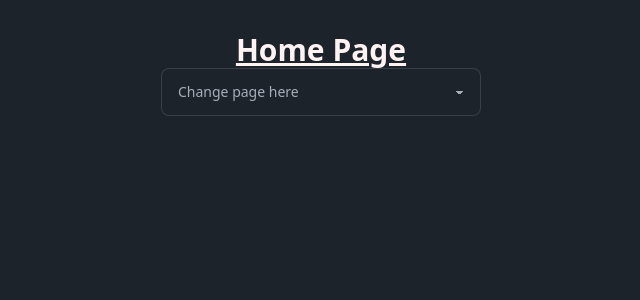
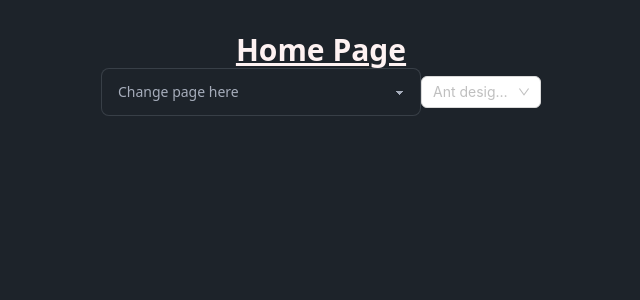
Before and after one commit to namgaxilem/scrapy-demo-ui, a React (Vite) app: page / in a window 1280 px wide. Shown: the top 300 px of the page, without its empty margins (319-959 px from the left). Built offline with nearby package versions, Linux system fonts and the light colour scheme.

Commit message:
add ant design select

```diff
--- a/package.json
+++ b/package.json
@@ -10,6 +10,7 @@
     "preview": "vite preview"
   },
   "dependencies": {
+    "antd": "^5.16.1",
     "react": "^18.2.0",
     "react-dom": "^18.2.0",
     "react-router-dom": "^6.22.3"
--- a/src/pages/Home.tsx
+++ b/src/pages/Home.tsx
@@ -1,3 +1,4 @@
+import { Select } from "antd";
 import { useNavigate } from "react-router-dom";
 
 export default function Home() {
@@ -6,6 +7,11 @@ export default function Home() {
   const onChange = (e) => {
     const value = e.target.value;
     console.log("onChange", value);
+    nav(`/${value}`);
+  };
+
+  const handleChange = (value: string) => {
+    console.log(`handleChange ${value}`);
     nav(`/${value}`);
   };
 
@@ -22,6 +28,16 @@ export default function Home() {
         <option value="about">Go About</option>
         <option value="contact">Go Contact</option>
       </select>
+      <Select
+        // defaultValue="lucy"
+        placeholder="Ant design select"
+        style={{ width: 120 }}
+        onChange={handleChange}
+        options={[
+          { value: "about", label: "Go About" },
+          { value: "contact", label: "Go Contact" },
+        ]}
+      />
     </>
   );
 }
```
Also changed, not shown: 1 other file (tests, documents, lock files or other folders).
